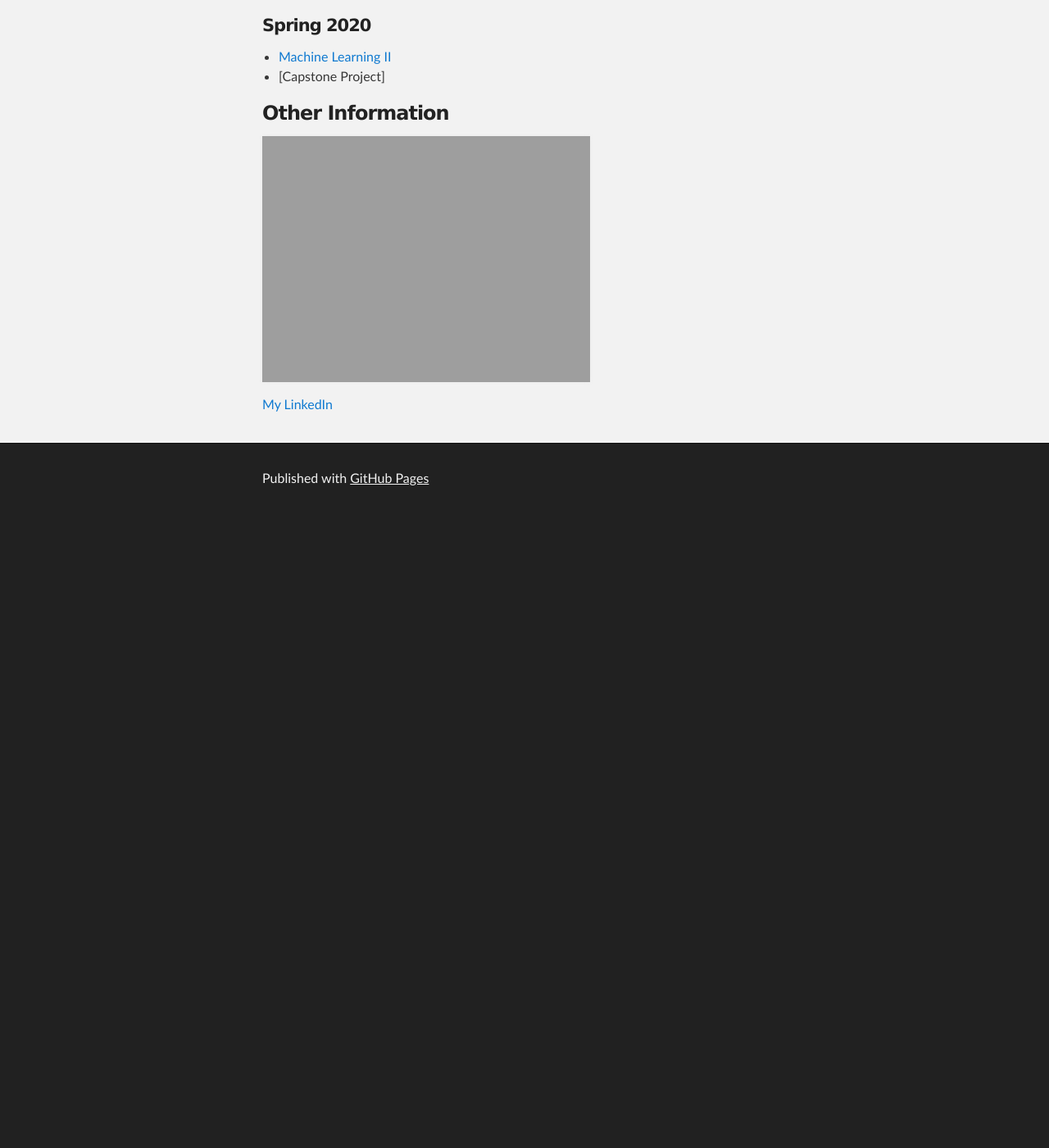
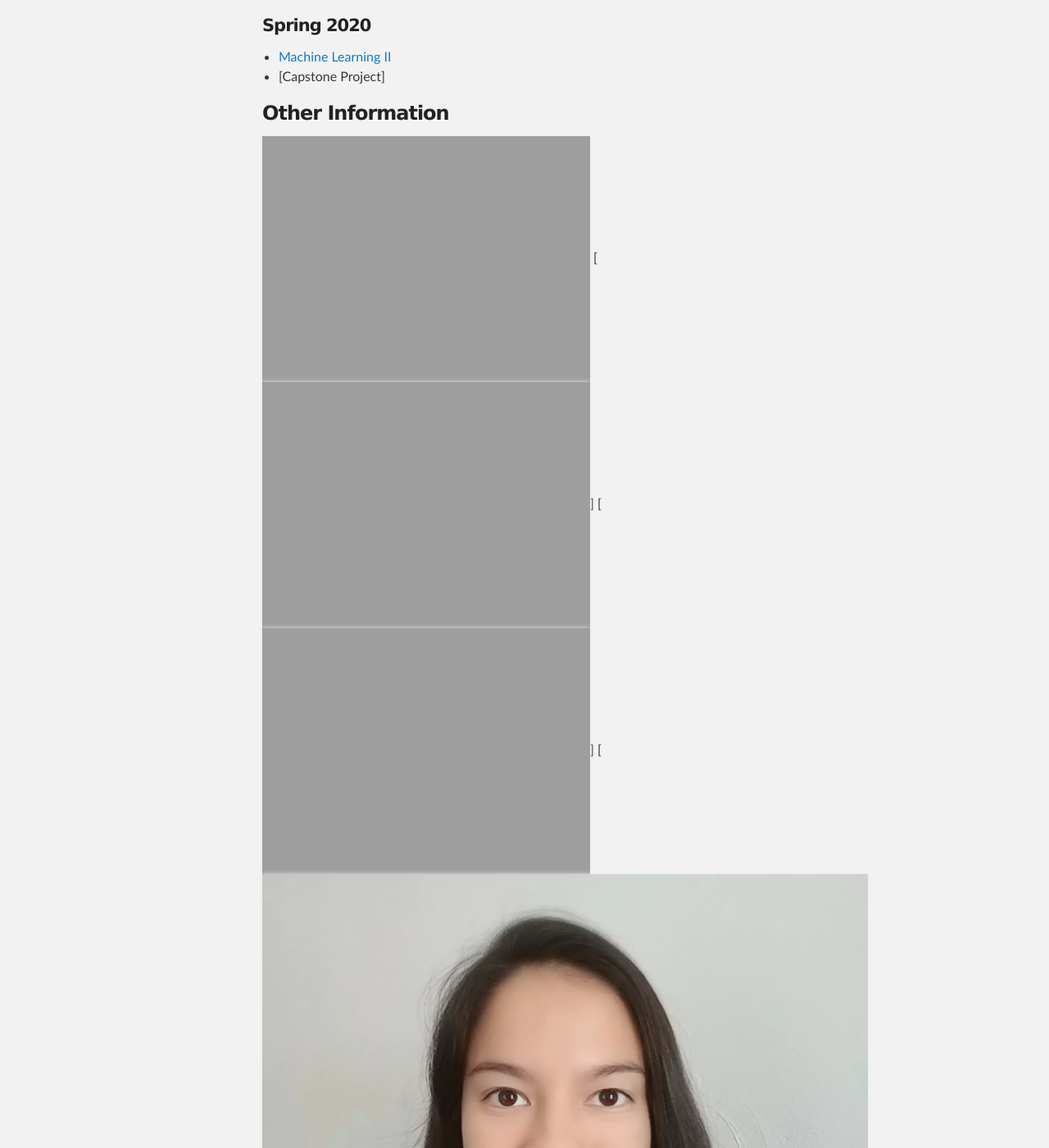
Before and after one commit to Cherylngo/cherylngo.github.io, a Jekyll site: the page built from index.md, in a window 1280 px wide and 1400 px high, scrolled down 708 px. Shown: the whole window at 82% size. Built offline with Jekyll 4.4.1, drawn with Linux system fonts in a browser that asks for light colours; our own code applies the rules of GitHub Pages for plain Markdown files; before the commit the page ends 1338 px from its top, so only the background shows below that.

Commit message:
Update index.md

```diff
--- a/index.md
+++ b/index.md
@@ -23,5 +23,7 @@
 ### Other Information
 
 [![Headshot](pics/Headshot.jpg =250x250)](https://www.linkedin.com/in/cherylngo/ "My LinkedIn Page")
-
+[![Headshot](pics/Headshot.jpg =250x250)]
+[![Headshot](pics/Headshot.jpg |width=100)]
+[![Headshot](pics/Headshot.jpg)]
 [My LinkedIn](https://www.linkedin.com/in/cherylngo/)
```
